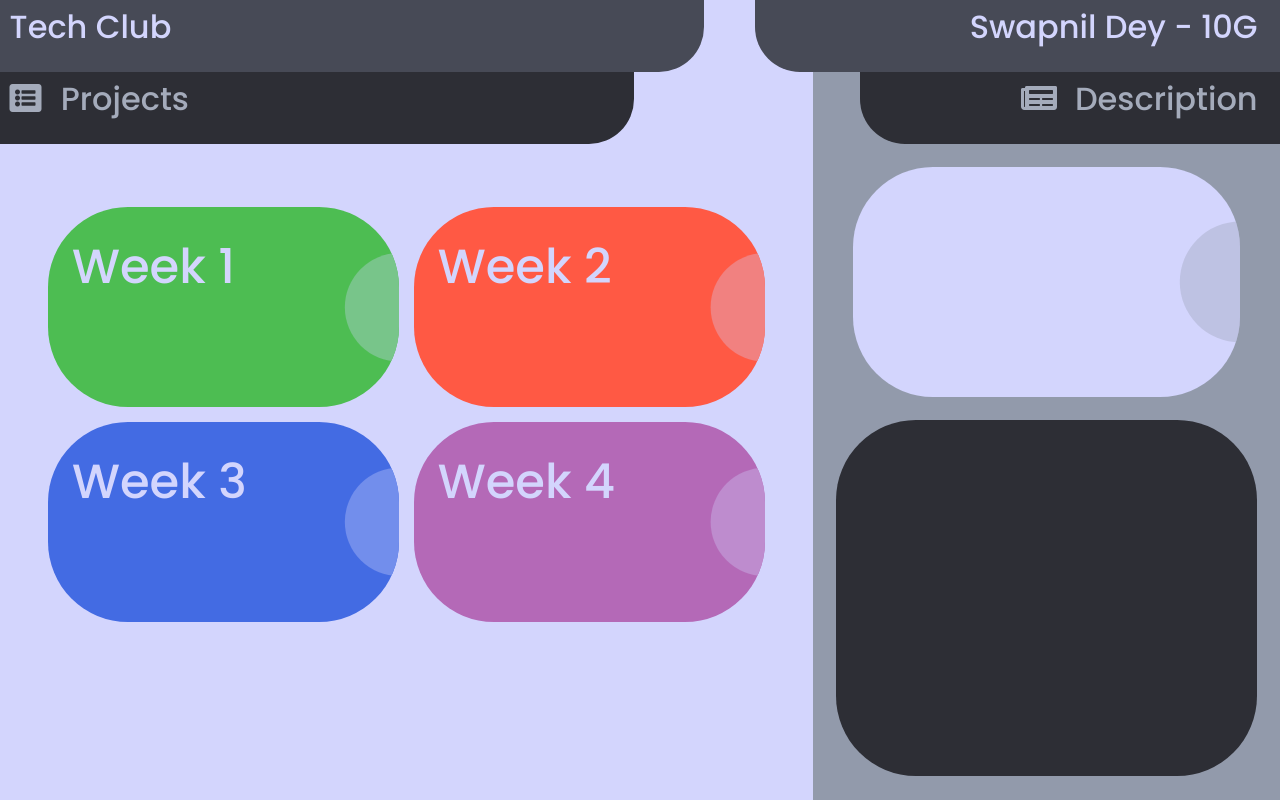
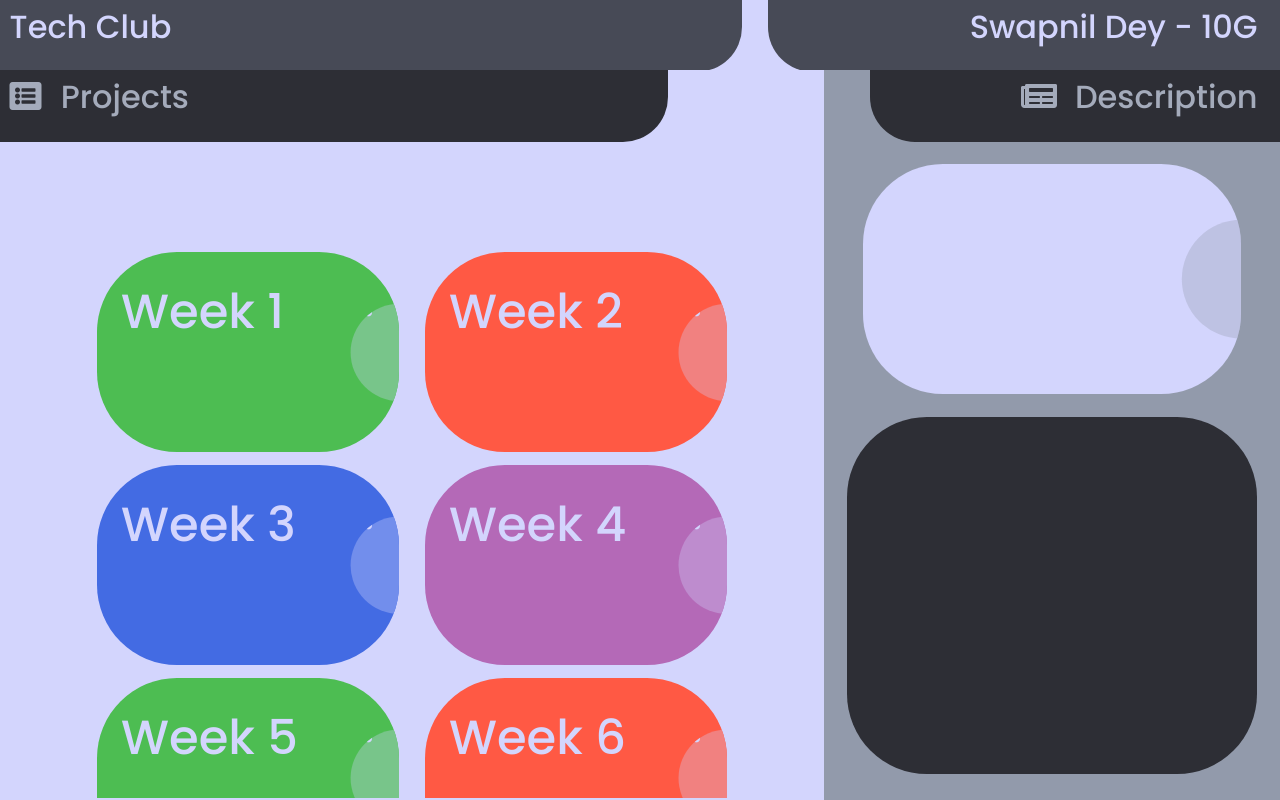
Before and after one commit to docwho029/assignment1-techclub, a plain HTML site: page index/projectsindex.html in a window 1280 px wide. Drawn offline with Linux system fonts and the light colour scheme.

Commit message:
more tiles

```diff
--- a/index/jsindex.js
+++ b/index/jsindex.js
@@ -11,6 +11,11 @@ let notes = {
     "ik im submitting this 2 days aftr the deadline but i didnt want to submit some half baked project. ps. colour scheme and transitions took waaayy longer than expected, and this was supposed to b a weeknd proj but i didnt hv time then. <br> PPS click/hover on everything.",
   "Week 3": "dummy placeholder will use dis once yall giv project",
   "Week 4": "what week 3 said.",
+  "Week 5": "project unavailable",
+  "Week 6": "project unavailable",
+  "Week 7": "project unavailable",
+  "Week 8": "project unavailable"
+
 };
 
 // this is for the p tag inside item (itemtext), where we only add the mouseover event.
--- a/index/projectsindex.html
+++ b/index/projectsindex.html
@@ -8,8 +8,8 @@
     <link rel="stylesheet" href="styleindex.css" />
     <title>assignments</title>
   </head>
-  <body>
-    <nav style="background-color: #d3d5fd">
+  <body style="background-color:#d3d5fd">
+    <nav>
       <div class="leftnav" style="background-color: #474a56">
         <p>Tech Club</p>
       </div>
@@ -18,11 +18,26 @@
       </div>
     </nav>
 
-    <div class="main" style="background-color: rgb(183, 0, 255)">
+
+    <div class="projectdetails" style="background-color: #929aab">
+      <div class="detailsnav" style="background-color: #2d2e35">
+        <p><i class="fas fa-newspaper"></i> Description</p>
+      </div>
+      <div class="detailscontainer">
+        <div class="detailspic" id="detailspic"><p id="detailspictext"></p></div>
+        <div class="detailsnotes"></div>
+      </div>
+    </div>
+
+    <div class="viewnav" style="background-color: #2d2e35">
+      <p><i class="fas fa-list-alt"></i>Projects </p>
+    </div>
+
+    <div class="main" style="background-color: #d3d5fd;">
       <div class="projectview" style="background-color: #d3d5fd">
-        <div class="viewnav" style="background-color: #2d2e35">
+        <!-- <div class="viewnav" style="background-color: #2d2e35">
           <p><i class="fas fa-list-alt"></i>Projects </p>
-        </div>
+        </div> -->
         <div class="project-list">
           <div
             class="item1 item"
@@ -35,11 +50,15 @@
           </div>
           <div class="item3 item" onclick="alertDeadLink()"><p class="itemtext">Week 3</p></div>
           <div class="item4 item" onclick="alertDeadLink()"><p class="itemtext">Week 4</p></div>
+          <div class="item1 item" onclick="alertDeadLink()"><p class="itemtext">Week 5</p></div>
+          <div class="item2 item" onclick="alertDeadLink()"><p class="itemtext">Week 6</p></div>
+          <div class="item3 item" onclick="alertDeadLink()"><p class="itemtext">Week 7</p></div>
+          <div class="item4 item" onclick="alertDeadLink()"><p class="itemtext">Week 8</p></div>
           <!-- <div class="item4 item"><p class="itemtext">Week 5</p></div> -->
         </div>
       </div>
 
-      <div class="projectdetails" style="background-color: #929aab">
+      <!-- <div class="projectdetails" style="background-color: #929aab">
         <div class="detailsnav" style="background-color: #2d2e35">
           <p><i class="fas fa-newspaper"></i> Description</p>
         </div>
@@ -47,7 +66,8 @@
           <div class="detailspic" id="detailspic"><p id="detailspictext"></p></div>
           <div class="detailsnotes"></div>
         </div>
-      </div>
+      </div> -->
+    </div>
 
     <div class="alert"></div>
     <script src="jsindex.js"></script>
--- a/index/styleindex.css
+++ b/index/styleindex.css
@@ -8,8 +8,8 @@
 }
 
 :root {
-  --rightnavwidth: 41vw;
-  --leftnavwidth: 55vw;
+  --rightnavwidth: 40vw;
+  --leftnavwidth: 58vw;
   --detailspic-bgcolor: #929aab52;
   /* --detailspic-bgcolor: #d3d5fd52; */
 }
@@ -20,6 +20,9 @@ nav {
   display: flex;
   flex-direction: row;
   justify-content: space-between;
+  position: fixed;
+  top: 0;
+  left: 0;
 }
 
 .leftnav {
@@ -53,10 +56,15 @@ nav {
 /* main */
 .main {
   width: 100vw;
+  /* margin-top: 9vh; */
   height: 91vh;
   display: flex;
   flex-direction: row;
   justify-content: space-between;
+  transform: translateY(8.7vh);
+  overflow-y: scroll;
+  /* overflow-x: visible; */
+  z-index: -1000;
 }
 /* ---------------------------------------------------- */
 
@@ -68,8 +76,12 @@ nav {
 
 .viewnav {
   height: 9vh;
+  position: fixed;
+  left: 0;
+  top: 8.7vh;
   width: calc(var(--leftnavwidth) * 0.9);
   border-bottom-right-radius: 45px;
+  z-index: 5;
 }
 
 .viewnav > p {
@@ -100,27 +112,41 @@ nav {
 .projectview {
   height: 100%;
   width: calc(100% - (var(--rightnavwidth) * 0.89));
+  /* display: flex; */
+  /* justify-content: center; */
+  overflow: visible;
+  /* padding: 7vh; */
 }
 
 .projectdetails {
-  height: 100%;
+  /* height: 91vh; */
   width: calc(var(--rightnavwidth) * 0.89);
+  position: fixed;
+  top: 8.7vh;
+  right: 0;
+  bottom: 0;
+  z-index: 100;
+
+
 }
 
 .project-list {
-  width: 90%;
+  width: 78%;
   height: 68vh;
   margin: 7vh auto 7vh auto;
   display: flex;
   flex-flow: row wrap;
-  justify-content: center;
+  justify-content: space-between;
   align-items: flex-start;
   align-content: flex-start;
-  overflow: hidden;
+  overflow: visible;
+  transform: translateY(15vh);
+
+
 }
 
 .item {
-  width: 48%;
+  width: 47%;
   height: 25vh;
   margin: 1% 1% 1% 1%;
   /* border: 4px solid #2d2e35; */
@@ -170,7 +196,7 @@ nav {
   font-size: 3em;
   font-weight: 500;
   padding: 0.5em 0 0 0.5em;
-  /* line-height: 1em; */
+  line-height: 1em;
 }
 .item:hover::before {
   content: "Visit Page?";
@@ -180,6 +206,7 @@ nav {
   clip-path: circle(200% at 105% 63%);
   cursor: pointer;
   z-index: 1;
+  line-height: 1em;
 }
 
 .itemtext {
```
